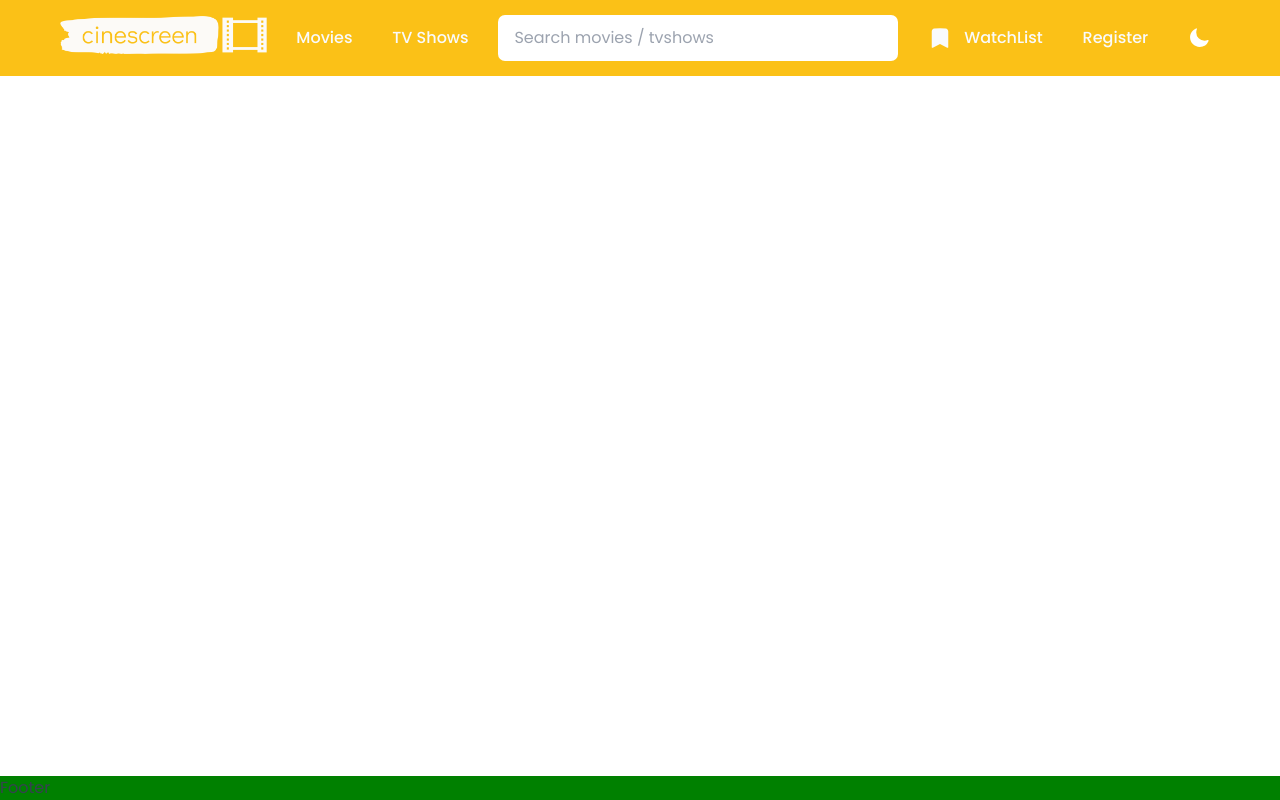
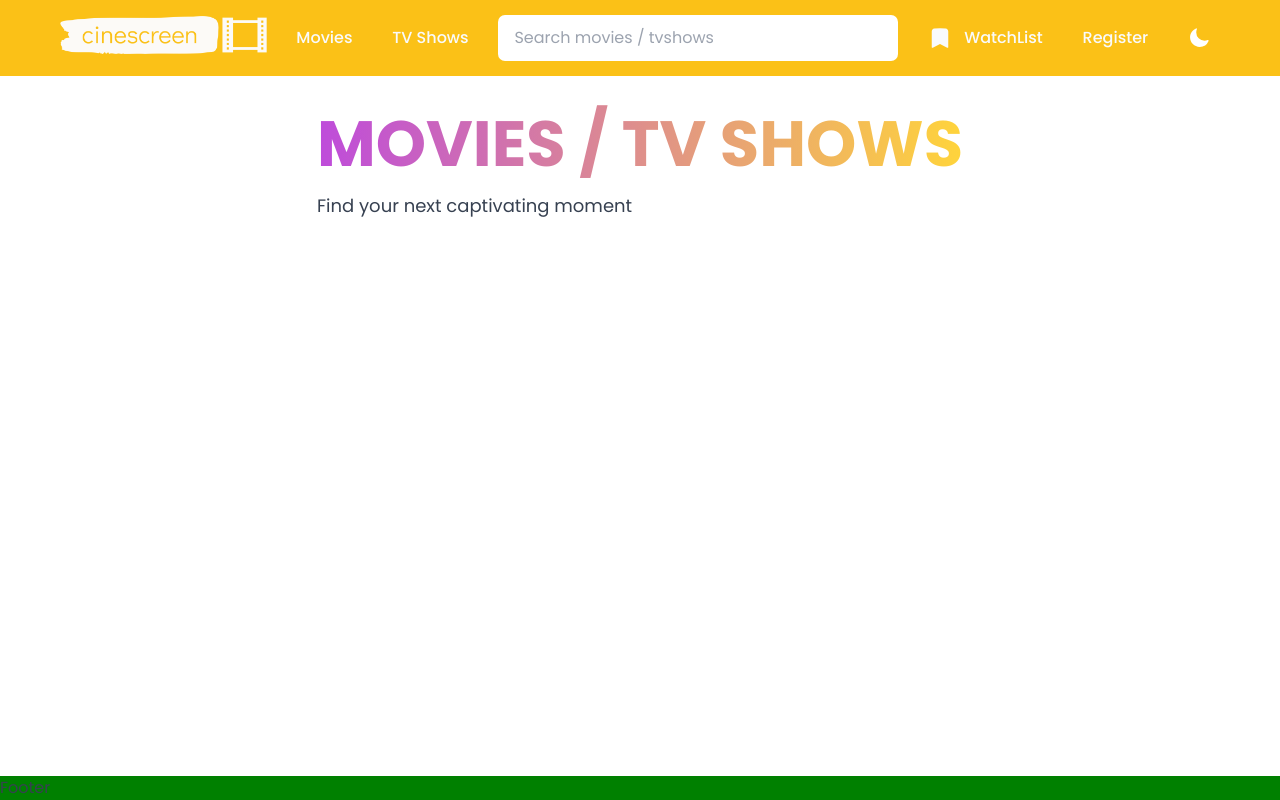
Before and after one commit to ShekeemJoseph/cinescreen, a React (Vite) app: page / in a window 1280 px wide. Built offline with nearby package versions, Linux system fonts and the light colour scheme; no server answers; a web font is replaced by a local one.

Commit message:
Updated Home Page

```diff
--- a/package.json
+++ b/package.json
@@ -10,6 +10,7 @@
     "preview": "vite preview"
   },
   "dependencies": {
+    "framer-motion": "^10.16.16",
     "react": "^18.2.0",
     "react-dom": "^18.2.0",
     "react-icons": "^4.12.0",
--- a/src/pages/Home.jsx
+++ b/src/pages/Home.jsx
@@ -1,11 +1,45 @@
 import styled from "styled-components";
+import { getHomePageMovies, getHomePageSeries } from "../services/apiTitleData";
+import { useLoaderData } from "react-router-dom";
 
 const StyledHome = styled.div`
-  background-color: red;
+  display: grid;
+  grid-template-rows: 1fr 1fr 1fr 1fr 1fr;
+  margin-top: 2rem;
+  margin-bottom: 2rem;
 `;
-
+const Heading = styled.div`
+  & h1 {
+    font-size: 6.4rem;
+    text-transform: uppercase;
+    display: inline-block;
+    font-weight: 700;
+    background-image: linear-gradient(to right, #be4bdb, #ffd43b);
+    background-clip: text;
+    color: transparent;
+  }
+  & span {
+    font-size: 1.8rem;
+  }
+`;
 function Home() {
-  return <StyledHome></StyledHome>;
+  const { homePageMovies, homePageSeries } = useLoaderData();
+  console.log(homePageMovies, homePageSeries);
+  return (
+    <StyledHome>
+      <Heading>
+        <div>
+          <h1>Movies / TV Shows</h1>
+        </div>
+        <span>Find your next captivating moment</span>
+      </Heading>
+    </StyledHome>
+  );
 }
-
+export async function loader() {
+  const homePageMovies = await getHomePageMovies();
+  const homePageSeries = await getHomePageSeries();
+  const homePageContent = { homePageMovies, homePageSeries };
+  return homePageContent;
+}
 export default Home;
--- /dev/null
+++ b/src/pages/Movies.jsx
@@ -0,0 +1,5 @@
+function Movies() {
+  return <div>Movies</div>;
+}
+
+export default Movies;
--- /dev/null
+++ b/src/pages/Series.jsx
@@ -0,0 +1,5 @@
+function Series() {
+  return <div>TV Shows</div>;
+}
+
+export default Series;
--- /dev/null
+++ b/src/pages/Titles.jsx
@@ -0,0 +1,5 @@
+function Title() {
+  return <div>Content</div>;
+}
+
+export default Title;
--- /dev/null
+++ b/src/pages/WatchList.jsx
@@ -0,0 +1,5 @@
+function WatchList() {
+  return <div>WatchList</div>;
+}
+
+export default WatchList;
--- /dev/null
+++ b/src/services/apiTitleData.js
@@ -0,0 +1,34 @@
+const API_URL = "https://moviesdatabase.p.rapidapi.com/titles?";
+const options = {
+  method: "GET",
+  headers: {
+    "X-RapidAPI-Key": "06be5c5da4msh57da3ae22a9b43bp127c9fjsnd45a69425767",
+    "X-RapidAPI-Host": "moviesdatabase.p.rapidapi.com",
+  },
+};
+export async function getHomePageMovies() {
+  try {
+    const res = await fetch(
+      `${API_URL}startYear=1980&list=top_rated_english_250&sort=year.decr&info=base_info&endYear=2023&limit=15`,
+      options
+    );
+    if (!res.ok) throw Error("Could not get movies");
+    const data = await res.json();
+    return data;
+  } catch (error) {
+    console.error(error.message);
+  }
+}
+export async function getHomePageSeries() {
+  try {
+    const res = await fetch(
+      `${API_URL}startYear=1980&list=top_rated_series_250&sort=year.decr&info=base_info&endYear=2023&limit=15`,
+      options
+    );
+    if (!res.ok) throw Error("Could not get series");
+    const data = await res.json();
+    return data;
+  } catch (error) {
+    console.error(error.message);
+  }
+}
--- a/src/ui/AppLayout.jsx
+++ b/src/ui/AppLayout.jsx
@@ -7,9 +7,14 @@ import GlobalStyles from "../styles/GlobalStyles";
 const StyledAppLayout = styled.div`
   display: grid;
   grid-template-rows: auto 1fr auto;
+  overflow: scroll;
+  overflow-x: hidden;
   height: 100vh;
 `;
-const Container = styled.div``;
+const Container = styled.div`
+  max-width: 128rem;
+  margin: 0 auto;
+`;
 function AppLayout() {
   return (
     <>
--- a/src/ui/Header.jsx
+++ b/src/ui/Header.jsx
@@ -10,7 +10,7 @@ const StyledHeader = styled.header`
   align-items: center;
 `;
 const HeaderContainer = styled.div`
-  max-width: 120rem;
+  max-width: 128rem;
   margin: 0 auto;
   display: flex;
   align-items: center;
@@ -34,17 +34,14 @@ const StyledForm = styled.form`
     }
   }
 `;
-// const ButtonContainer = styled.div`
-//   display: flex;
-//   gap: 8rem;
-// `;
+
 function Header() {
   return (
     <StyledHeader>
       <HeaderContainer>
         <Logo />
-        <NavButton to="/browse/movies">Movies</NavButton>
-        <NavButton to="/browse/tvshows">TV Shows</NavButton>
+        <NavButton to="/titles/movies">Movies</NavButton>
+        <NavButton to="/titles/series">TV Shows</NavButton>
         <StyledForm>
           <input type="text" placeholder="Search movies / tvshows" />
         </StyledForm>
```
Also changed, not shown: src/App.jsx (+15 -2 lines), 1 other file (tests, documents, lock files or other folders).
